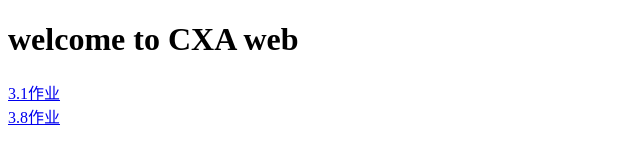
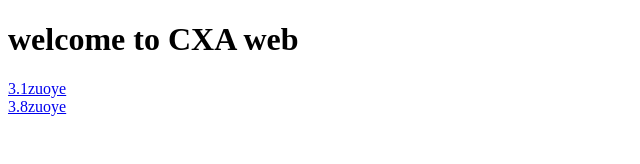
Before and after one commit to CXAPLUS/myworks, a plain HTML site: page index.html in a window 1280 px wide. Shown: the whole page, without its empty margins (0-640 px from the left). Drawn offline with Linux system fonts and the light colour scheme.

Commit message:
Update index.html

```diff
--- a/index.html
+++ b/index.html
@@ -2,8 +2,8 @@
 <html>
     <body>
         <h1>welcome to CXA web</h1>
-        <a href="test.html">3.1作业</a><br>
-        <a href="3.8.html">3.8作业</a><br>
+        <a href="test.html">3.1zuoye</a><br>
+        <a href="3.8.html">3.8zuoye</a><br>
 
     </body>
 </html>
```
